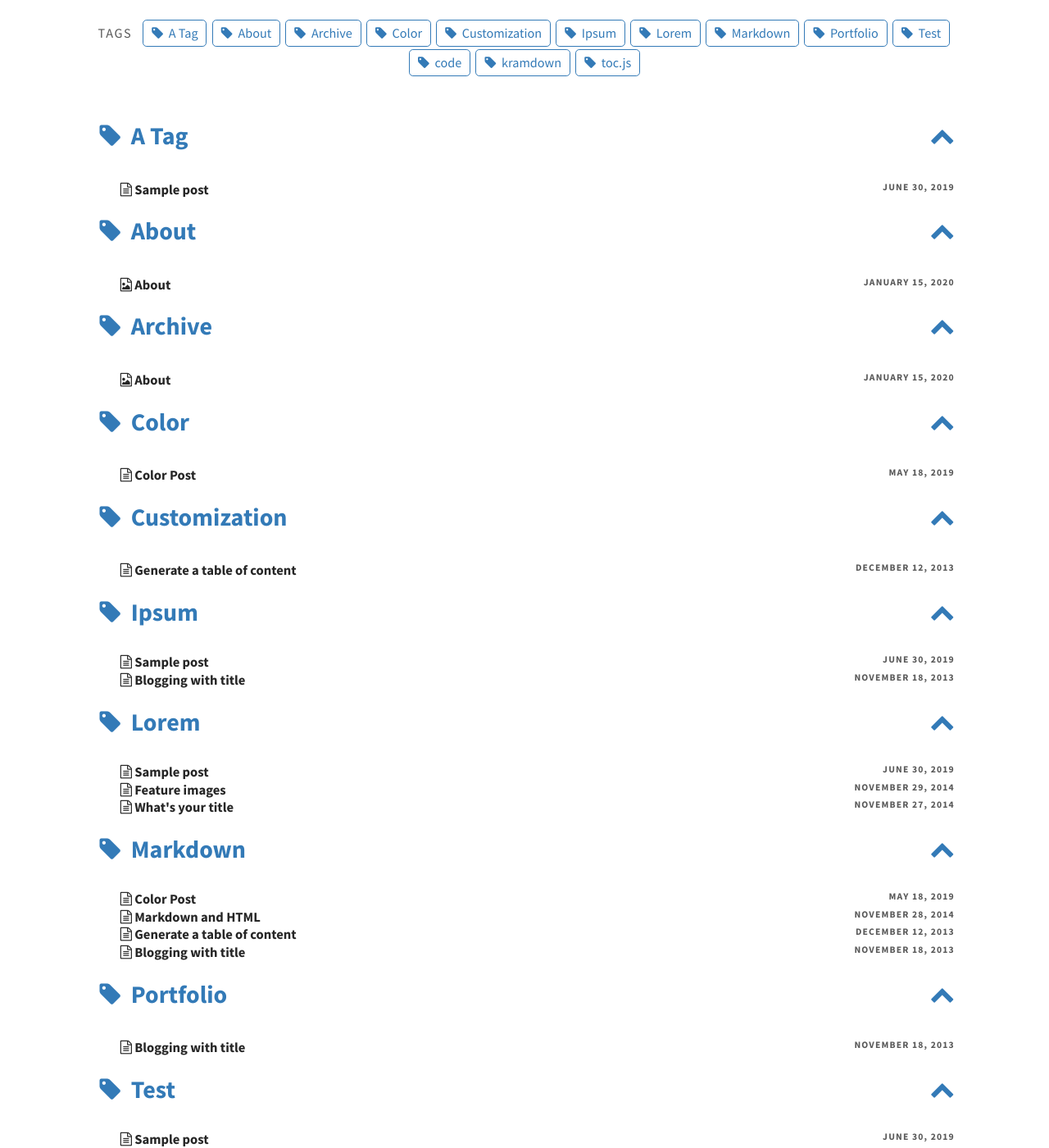
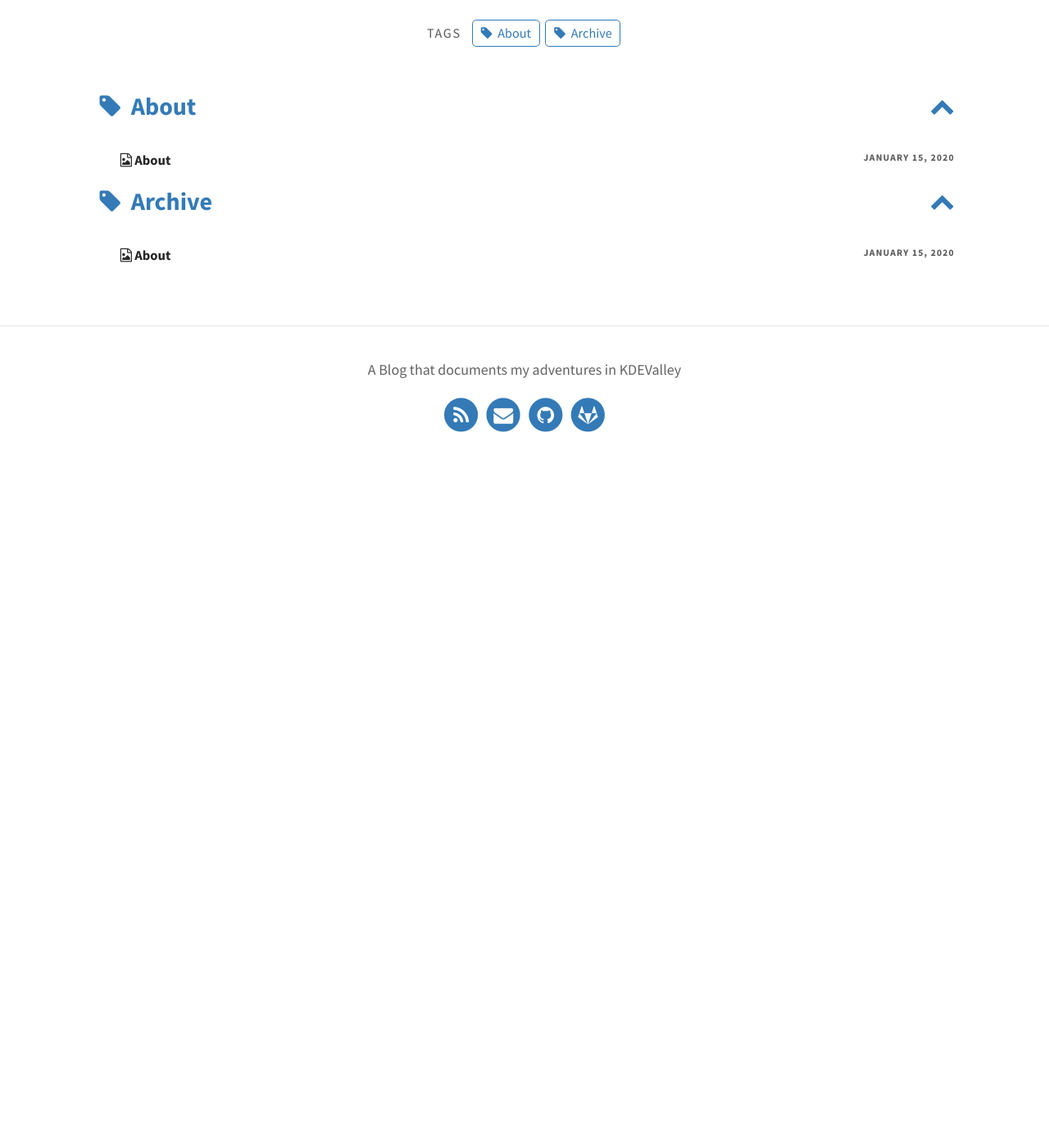
Before and after one commit to arjunth2001/kdeblog, a Jekyll site: the page built from pages/tags.md, in a window 1280 px wide and 1400 px high, scrolled down 270 px. Shown: the whole window at 82% size. Built offline with Jekyll 4.4.1, drawn with Linux system fonts in a browser that asks for light colours; after the commit the page ends 900 px from its top, so only the background shows below that; part of the change alters nothing that is shown; some of the changed text lies outside the part shown.

Commit message:
Trying to fix

````diff
--- a/_includes/icons.html
+++ b/_includes/icons.html
@@ -1,6 +1,6 @@
 {% if site.data.social.rss or site.theme_settings.rss %}
 <li>
-    <a feed.xml href="{{ "" | absolute_url }}" title="{{ site.data.language.str_rss_follow | default: "Follow RSS feed"
+    <a feed.xml href="{{ "" | absolute_url }}/feed.xml" title="{{ site.data.language.str_rss_follow | default: "Follow RSS feed"
     }}">
     <span class="fa-stack fa-lg">
             <i class="fa fa-circle fa-stack-2x"></i>
--- a/_posts/2013-11-18-blogging-with-title.md
+++ /dev/null
@@ -1,14 +0,0 @@
----
-layout: post
-title: Blogging with title
-tags: [Test, Ipsum, Markdown, Portfolio]
----
-
-# I am a BIG title
-
-This is a very tiny tiny post with less than 250 letters.
-
-Search should be working even for complicated escape symbols
-```
-sed -i 's/\"hostname\"\:.*$/\"hostname\"\: \"'$IPADDR'\"\,/g' open-falcon/agent/config/cfg.json
-```
--- a/_posts/2013-12-12-Generate-a-table-of-content.md
+++ /dev/null
@@ -1,191 +0,0 @@
----
-layout: post
-title: Generate a table of content
-tags: [toc.js, kramdown, Markdown, Customization]
-author: tharjun
-excerpt_separator: <!--more-->
----
-
-Test article, get the source on [github](https://github.com/Sylhare/Type-on-Strap/blob/gh-pages/_posts/2013-12-12-toc.js-for-table-of-content.md).
-
-# Using Kramdown GFM <!--more-->
-
-<!-- To be placed at the beginning of the post, it is where the table of content will be generated -->
-* TOC
-{:toc}
-
-## Basic Usage
-
-
-You need to put this at the beginning of the page where you want the table of content to be displayed
-
-```html
-* TOC
-{:toc}
-```
-
-It will then render the markdown and html titles (lines that begins with `#` or using the `<h1></h1>` tages)
-
-# Using toc.js
-
-Demo display of [jekyll-table-of-contents](https://github.com/ghiculescu/jekyll-table-of-contents) by ghiculescu.
-
-<!-- To be placed at the beginning of the post, it is where the table of content will be generated -->
-<div id="toc"></div>
-
-## Customize with toc.js
-
-[toc.js](https://github.com/ghiculescu/jekyll-table-of-contents) stands for table of content, it is a js plugin that generates automatically a table of content of a post.
-
-### Use with this jekyll template
-
-If you want to customize the theme it is up to you, you can add the `toc.js` file into the `asset > js` and add it into the `page.html` layout with:
-
-```html
-<script src="{{ "/assets/js/toc.js" | relative_url }}" ></script>
-```
-Then you can use it as it is said on the repository.
-
-## Basic Usage
-
-The script requires jQuery. First, reference toc.js in templates where you would like to add the table of content. Then, create an HTML element wherever you want your table of contents to appear:
-
-```html
-<div id="toc"></div>
-```
-
-Then you put your post with titles and all like:
-
-```apiblueprint
-## Title
-## Mid title 1
-This is text on page one
-## Mid title 2
-This is text for page two
-### Sub title 2.a
-Some more text
-```
-
-Then at the end of your post, you call the .toc() function using:
-
-```html
-<script type="text/javascript">
-$(document).ready(function() {
-    $('#toc').toc();
-});
-</script>
-```
-
-## How it would look like
-
-![image](https://user-images.githubusercontent.com/20642750/39189661-c22099f2-47a0-11e8-826e-2ec3ef4cc4f4.png)
-
-<script>
-// toc.js
-// Copied here for the example, can be placed in assets/js for real use in your template.
-// https://github.com/ghiculescu/jekyll-table-of-contents
-(function($){
-  $.fn.toc = function(options) {
-    var defaults = {
-      noBackToTopLinks: false,
-      title: '<i>Jump to...</i>',
-      minimumHeaders: 3,
-      headers: 'h1, h2, h3, h4, h5, h6',
-      listType: 'ol', // values: [ol|ul]
-      showEffect: 'show', // values: [show|slideDown|fadeIn|none]
-      showSpeed: 'slow', // set to 0 to deactivate effect
-      classes: { list: '',
-                 item: ''
-               }
-    },
-    settings = $.extend(defaults, options);
-
-    function fixedEncodeURIComponent (str) {
-      return encodeURIComponent(str).replace(/[!'()*]/g, function(c) {
-        return '%' + c.charCodeAt(0).toString(16);
-      });
-    }
-
-    function createLink (header) {
-      var innerText = (header.textContent === undefined) ? header.innerText : header.textContent;
-      return "<a href='#" + fixedEncodeURIComponent(header.id) + "'>" + innerText + "</a>";
-    }
-
-    var headers = $(settings.headers).filter(function() {
-      // get all headers with an ID
-      var previousSiblingName = $(this).prev().attr( "name" );
-      if (!this.id && previousSiblingName) {
-        this.id = $(this).attr( "id", previousSiblingName.replace(/\./g, "-") );
-      }
-      return this.id;
-    }), output = $(this);
-    if (!headers.length || headers.length < settings.minimumHeaders || !output.length) {
-      $(this).hide();
-      return;
-    }
-
-    if (0 === settings.showSpeed) {
-      settings.showEffect = 'none';
-    }
-
-    var render = {
-      show: function() { output.hide().html(html).show(settings.showSpeed); },
-      slideDown: function() { output.hide().html(html).slideDown(settings.showSpeed); },
-      fadeIn: function() { output.hide().html(html).fadeIn(settings.showSpeed); },
-      none: function() { output.html(html); }
-    };
-
-    var get_level = function(ele) { return parseInt(ele.nodeName.replace("H", ""), 10); };
-    var highest_level = headers.map(function(_, ele) { return get_level(ele); }).get().sort()[0];
-    var return_to_top = '<i class="icon-arrow-up back-to-top"> </i>';
-
-    var level = get_level(headers[0]),
-      this_level,
-      html = settings.title + " <" +settings.listType + " class=\"" + settings.classes.list +"\">";
-    headers.on('click', function() {
-      if (!settings.noBackToTopLinks) {
-        window.location.hash = this.id;
-      }
-    })
-    .addClass('clickable-header')
-    .each(function(_, header) {
-      this_level = get_level(header);
-      if (!settings.noBackToTopLinks && this_level === highest_level) {
-        $(header).addClass('top-level-header').after(return_to_top);
-      }
-      if (this_level === level) // same level as before; same indenting
-        html += "<li class=\"" + settings.classes.item + "\">" + createLink(header);
-      else if (this_level <= level){ // higher level than before; end parent ol
-        for(var i = this_level; i < level; i++) {
-          html += "</li></"+settings.listType+">"
-        }
-        html += "<li class=\"" + settings.classes.item + "\">" + createLink(header);
-      }
-      else if (this_level > level) { // lower level than before; expand the previous to contain a ol
-        for(i = this_level; i > level; i--) {
-          html += "<" + settings.listType + " class=\"" + settings.classes.list +"\">" +
-                  "<li class=\"" + settings.classes.item + "\">"
-        }
-        html += createLink(header);
-      }
-      level = this_level; // update for the next one
-    });
-    html += "</"+settings.listType+">";
-    if (!settings.noBackToTopLinks) {
-      $(document).on('click', '.back-to-top', function() {
-        $(window).scrollTop(0);
-        window.location.hash = '';
-      });
-    }
-
-    render[settings.showEffect]();
-  };
-})(jQuery);
-</script>
-
-<!-- To be copied at the end of the post to render the table of content -->
-<script type="text/javascript">
-$(document).ready(function() {
-    $('#toc').toc();
-});
-</script>
--- a/_posts/2014-08-08-Markup-Syntax-Highlighting.md
+++ /dev/null
@@ -1,88 +0,0 @@
----
-layout: post
-title: "Markup: Syntax Highlighting"
-author: mmistakes
-tags: [code]
----
-
-From Michael's Rose [Minimal Mistakes](https://mmistakes.github.io/minimal-mistakes/markup-syntax-highlighting).
-Syntax highlighting is a feature that displays source code, in different colors and fonts according to the category of terms. This feature facilitates writing in a structured language such as a programming language or a markup language as both structures and syntax errors are visually distinct. [Highlighting](http://en.wikipedia.org/wiki/Syntax_highlighting) does not affect the meaning of the text itself; it is intended only for human readers.
-
-
-### GFM Code Blocks
-
-GitHub Flavored Markdown [fenced code blocks](https://help.github.com/articles/creating-and-highlighting-code-blocks/) are supported. To modify styling and highlight colors edit `/_sass/syntax.scss`.
-
-```css
-#container {
-  float: left;
-  margin: 0 -240px 0 0;
-  width: 100%;
-}
-```
-
-{% highlight scss linenos %}
-.highlight {
-  margin: 0;
-  padding: 1em;
-  font-family: $monospace;
-  font-size: $type-size-7;
-  line-height: 1.8;
-}
-{% endhighlight %}
-
-```html
-{% raw %}<nav class="pagination" role="navigation">
-  {% if page.previous %}
-    <a href="{{ site.url }}{{ page.previous.url }}" class="btn" title="{{ page.previous.title }}">Previous article</a>
-  {% endif %}
-  {% if page.next %}
-    <a href="{{ site.url }}{{ page.next.url }}" class="btn" title="{{ page.next.title }}">Next article</a>
-  {% endif %}
-</nav><!-- /.pagination -->{% endraw %}
-```
-
-```ruby
-module Jekyll
-  class TagIndex < Page
-    def initialize(site, base, dir, tag)
-      @site = site
-      @base = base
-      @dir = dir
-      @name = 'index.html'
-      self.process(@name)
-      self.read_yaml(File.join(base, '_layouts'), 'tag_index.html')
-      self.data['tag'] = tag
-      tag_title_prefix = site.config['tag_title_prefix'] || 'Tagged: '
-      tag_title_suffix = site.config['tag_title_suffix'] || '&#8211;'
-      self.data['title'] = "#{tag_title_prefix}#{tag}"
-      self.data['description'] = "An archive of posts tagged #{tag}."
-    end
-  end
-end
-```
-
-### Code Blocks in Lists
-
-Indentation matters. Be sure the indent of the code block aligns with the first non-space character after the list item marker (e.g., `1.`). Usually this will mean indenting 3 spaces instead of 4.
-
-1. Do step 1.
-2. Now do this:
-
-   ```ruby
-   def print_hi(name)
-     puts "Hi, #{name}"
-   end
-   print_hi('Tom')
-   #=> prints 'Hi, Tom' to STDOUT.
-   ```
-
-3. Now you can do this.
-
-### GitHub Gist Embed
-
-An example of a Gist embed below.
-
-<script src="https://gist.github.com/mmistakes/77c68fbb07731a456805a7b473f47841.js"></script>
-
-### Source
--- a/_posts/2014-11-27-whats-your-title.md
+++ /dev/null
@@ -1,13 +0,0 @@
----
-layout: post
-title: What's your title
-hide_title: true
-feature-img: assets/img/pexels/story.jpeg
-author: mhagnumdw
-tags: [Test, Lorem]
----
-
-This is an example of a post which includes a feature image that has a
-text, where you don't want to redisplay the title.
-We cannot simply set the title to the empty string, as that would
-break pages that list this post, such as home and tags.
--- a/_posts/2014-11-28-markdown-and-html.md
+++ /dev/null
@@ -1,41 +0,0 @@
----
-layout: post
-title: Markdown and HTML
-tags: [Test, Markdown]
-author: rohanchandra
----
-
-Jekyll supports the use of [Markdown](http://daringfireball.net/projects/markdown/syntax) with inline HTML tags which makes it easier to quickly write posts with Jekyll, without having to worry too much about text formatting. A sample of the formatting follows.
-
-Tables have also been extended from Markdown:
-
-First Header  | Second Header
-------------- | -------------
-Content Cell  | Content Cell
-Content Cell  | Content Cell
-
-Here's an example of an image, which is included using Markdown:
-
-![Image of a glass on a book]({{ "/assets/img/pexels/book-glass.jpeg" | relative_url }})
-
-Highlighting for code in Jekyll is done using Base16 or Rouge. This theme makes use of Rouge by default.
-
-{% highlight js %}
-// count to ten
-for (var i = 1; i <= 10; i++) {
-    console.log(i);
-}
-
-// count to twenty
-var j = 0;
-while (j < 20) {
-    j++;
-    console.log(j);
-}
-{% endhighlight %}
-
-Type on Strap uses KaTeX to display maths. Equations such as $$S_n = a \times \frac{1-r^n}{1-r}$$ can be displayed inline.
-
-Alternatively, they can be shown on a new line:
-
-$$ f(x) = \int \frac{2x^2+4x+6}{x-2} $$
--- a/_posts/2014-11-29-feature-images.md
+++ /dev/null
@@ -1,10 +0,0 @@
----
-layout: post
-title: Feature images
-feature-img: "assets/img/pexels/desk-messy.jpeg"
-thumbnail: "assets/img/thumbnails/desk-messy.jpeg"
-image: "assets/img/thumbnails/desk-messy.jpg" #seo tag
-tags: [Test, Lorem]
----
-
-This is an example of a post which includes a feature image specified in the front matter of the post. The feature image spans the full-width of the page, and is shown with the title on permalink pages.
--- a/_posts/2019-05-18-color-post.md
+++ /dev/null
@@ -1,43 +0,0 @@
----
-layout: post
-title: Color Post
-tags: [Test, Color, Markdown]
-color: brown
-author: sylhare
-excerpt_separator: <!--more-->
----
-
-# What a colorful post!
-
-This is an idea that came from [xukimseven/HardCandy-Jekyll](https://github.com/xukimseven/HardCandy-Jekyll)
-looking at this cheerful and colorful them, I wanted to enable something similar for mine.
-
-You can go fork and star hers too! 😉
-
-<!--more-->
-
-## How does it work?
-
-Basically you need to add just one thing, the color:
-
-```yml
----
-layout: post
-title: Color Post
-color: brown
----
-```
-
-It can either be a html color like `brown` (which look like red to me). Or with the rgb:
-
-```yml
----
-layout: post
-title: Color Post
-color: rgb(165,42,42)
----
-```
-
-The background used is `lineart.png` from [xukimseven](https://github.com/xukimseven) you can edit it in the config file.
-If you want another one, put it in `/assets/img` as well.
-> ⚠️ It's a bit hacking the css in the `post.html`
--- a/_posts/2019-06-30-sample-post.md
+++ /dev/null
@@ -1,29 +0,0 @@
----
-layout: post
-title: Sample post
-tags: [A Tag, Test, Lorem, Ipsum]
-excerpt_separator: <!--more-->
----
-
-Consectetur adipiscing elit. Donec a diam lectus. Sed sit amet ipsum mauris. Maecenas congue ligula ac quam viverra nec consectetur ante hendrerit. Donec et mollis dolor.
-Praesent et diam eget libero egestas mattis sit amet vitae augue. Nam tincidunt congue enim, ut porta lorem lacinia consectetur.
-<!--more-->
-Donec ut libero sed arcu vehicula ultricies a non tortor. Lorem ipsum dolor sit amet, consectetur adipiscing elit. Aenean ut gravida lorem.
-
-* Consectetur adipiscing elit
-* Donec a diam lectus
-* Sed sit amet ipsum mauris
-
-Ut turpis felis, pulvinar a semper sed, adipiscing id dolor. Pellentesque auctor nisi id magna consequat sagittis. Curabitur dapibus enim sit amet elit pharetra tincidunt feugiat nisl imperdiet. Ut convallis libero in urna ultrices accumsan. Donec sed odio eros. Donec viverra mi quis quam pulvinar at malesuada arcu rhoncus. Cum sociis natoque penatibus et magnis dis parturient montes, nascetur ridiculus mus. In rutrum accumsan ultricies. Mauris vitae nisi at sem facilisis semper ac in est.
-
-Nunc diam velit, adipiscing ut tristique vitae, sagittis vel odio. Maecenas convallis ullamcorper ultricies. Curabitur ornare, ligula *semper consectetur sagittis*, nisi diam iaculis velit, id fringilla sem nunc vel mi. Nam dictum, odio nec pretium volutpat, arcu ante placerat erat, non tristique elit urna et turpis. Quisque mi metus, ornare sit amet fermentum et, tincidunt et orci. Fusce eget orci a orci congue vestibulum.
-
-![Travel]({{ "/assets/img/pexels/travel.jpeg" | relative_url}})
-
-Ut dolor diam, elementum et vestibulum eu, porttitor vel elit. Curabitur venenatis pulvinar tellus gravida ornare. Sed et erat faucibus nunc euismod ultricies ut id justo. Nullam cursus suscipit nisi, et ultrices justo sodales nec. Fusce venenatis facilisis lectus ac semper. Aliquam at massa ipsum. Quisque bibendum purus convallis nulla ultrices ultricies. Nullam aliquam, mi eu aliquam tincidunt, purus velit laoreet tortor, viverra pretium nisi quam vitae mi. Fusce vel volutpat elit. Nam sagittis nisi dui.
-
-> Suspendisse lectus leo, consectetur in tempor sit amet, placerat quis neque
-
-Etiam luctus porttitor lorem, sed suscipit est rutrum non. Curabitur lobortis nisl a enim congue semper. Aenean commodo ultrices imperdiet. Vestibulum ut justo vel sapien venenatis tincidunt.
-
-Phasellus eget dolor sit amet ipsum dapibus condimentum vitae quis lectus. Aliquam ut massa in turpis dapibus convallis. Praesent elit lacus, vestibulum at malesuada et, ornare et est. Ut augue nunc, sodales ut euismod non, adipiscing vitae orci. Mauris ut placerat justo. Mauris in ultricies enim. Quisque nec est eleifend nulla ultrices egestas quis ut quam. Donec sollicitudin lectus a mauris pulvinar id aliquam urna cursus. Cras quis ligula sem, vel elementum mi. Phasellus non ullamcorper urna.
````
